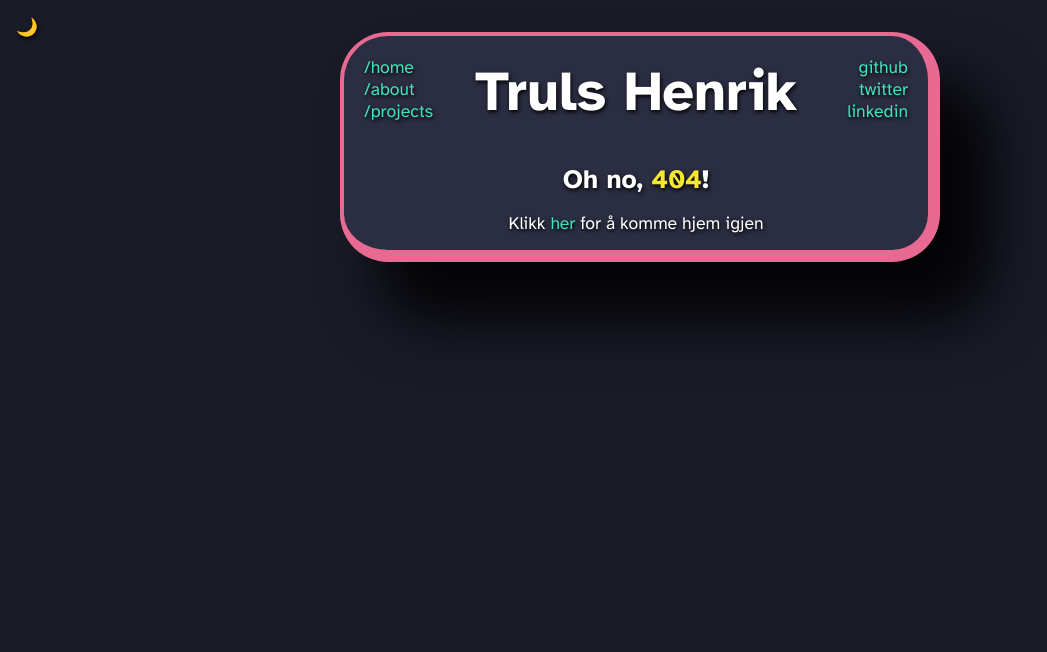
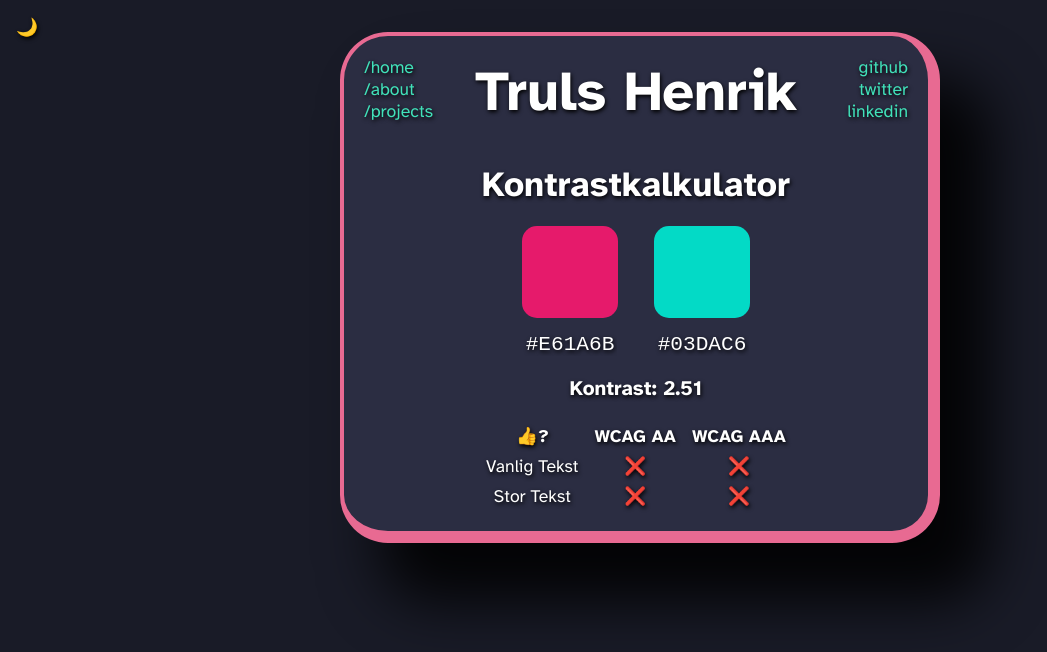
Before and after one commit to trulshj/heart, a React (Create React App) app: page /color-contrast in a window 1280 px wide. Before the commit this address had no page. Shown: the top 652 px of the page, without its empty margins (0-1047 px from the left). Built offline with nearby package versions, Linux system fonts and the light colour scheme.

Commit message:
add Color Contrast Calculator

```diff
--- a/src/App.js
+++ b/src/App.js
@@ -5,6 +5,7 @@ import Projects from "./pages/Projects";
 import NoPage from "./pages/NoPage";
 
 import { BrowserRouter, Routes, Route } from "react-router-dom";
+import ColorContrast from "./pages/ColorContrast";
 
 function App() {
     return (
@@ -15,6 +16,10 @@ function App() {
                         <Route index element={<Home />} />
                         <Route path="about" element={<About />} />
                         <Route path="projects" element={<Projects />} />
+                        <Route
+                            path="color-contrast"
+                            element={<ColorContrast />}
+                        />
                         <Route path="*" element={<NoPage />} />
                     </Route>
                 </Routes>
--- /dev/null
+++ b/src/pages/ColorContrast.js
@@ -0,0 +1,125 @@
+import { useState } from "react";
+import utilityStyles from "../styles/Utility.module.css";
+import styles from "../styles/ColorContrast.module.css";
+
+function ColorContrast() {
+    const [colorA, setColorA] = useState("#E61A6B");
+    const [colorB, setColorB] = useState("#03DAC6");
+    const [contrastRatio, setContrastRatio] = useState(
+        calculateContrastRatio(colorA, colorB)
+    );
+
+    function hexToSRGB(channelHex) {
+        const linearValue = parseInt(channelHex, 16) / 255;
+        if (linearValue <= 0.03928) {
+            return linearValue / 12.92;
+        }
+
+        return ((linearValue + 0.055) / 1.055) ** 2.4;
+    }
+
+    function calculateRelativeLuminance(colorHex) {
+        const R = hexToSRGB(colorHex.slice(1, 3));
+        const G = hexToSRGB(colorHex.slice(3, 5));
+        const B = hexToSRGB(colorHex.slice(5, 7));
+
+        return 0.2126 * R + 0.7152 * G + 0.0722 * B;
+    }
+
+    function calculateContrastRatio(a, b) {
+        const luminanceA = calculateRelativeLuminance(a) + 0.05;
+        const luminanceB = calculateRelativeLuminance(b) + 0.05;
+
+        return luminanceA > luminanceB
+            ? luminanceA / luminanceB
+            : luminanceB / luminanceA;
+    }
+
+    function updateContrast() {
+        setContrastRatio(calculateContrastRatio(colorA, colorB));
+    }
+
+    function updateColorA(e) {
+        setColorA(e.currentTarget.value);
+        updateContrast();
+    }
+
+    function updateColorB(e) {
+        setColorB(e.currentTarget.value);
+        updateContrast();
+    }
+
+    return (
+        <div className={utilityStyles.container}>
+            <h1>Kontrastkalkulator</h1>
+            <div>
+                <div className={styles.colorsWrapper}>
+                    <div className={styles.colorContainer}>
+                        <input
+                            type="color"
+                            name="colorA"
+                            id="colorA"
+                            value={colorA}
+                            onChange={updateColorA}
+                            className={styles.picker}
+                        />
+                        <input
+                            type="text"
+                            name="hexColorA"
+                            id="hexColorA"
+                            value={colorA}
+                            onChange={updateColorA}
+                            className={styles.hexInput}
+                        />
+                    </div>
+                    <div className={styles.colorContainer}>
+                        <input
+                            type="color"
+                            name="colorB"
+                            id="colorB"
+                            value={colorB}
+                            className={styles.picker}
+                            onChange={updateColorB}
+                        />
+                        <input
+                            type="text"
+                            name="hexColorA"
+                            id="hexColorA"
+                            value={colorB}
+                            onChange={updateColorB}
+                            className={styles.hexInput}
+                            maxLength={7}
+                        />
+                    </div>
+                </div>
+            </div>
+            <h3>
+                Kontrast: <span>{contrastRatio.toFixed(2)}</span>
+            </h3>
+
+            <table className={styles.table}>
+                <thead>
+                    <tr>
+                        <th>👍?</th>
+                        <th>WCAG AA</th>
+                        <th>WCAG AAA</th>
+                    </tr>
+                </thead>
+                <tbody>
+                    <tr>
+                        <td>Vanlig Tekst</td>
+                        <td>{contrastRatio >= 4.5 ? "✅" : "❌"}</td>
+                        <td>{contrastRatio >= 7.1 ? "✅" : "❌"}</td>
+                    </tr>
+                    <tr>
+                        <td>Stor Tekst</td>
+                        <td>{contrastRatio >= 3.1 ? "✅" : "❌"}</td>
+                        <td>{contrastRatio >= 4.5 ? "✅" : "❌"}</td>
+                    </tr>
+                </tbody>
+            </table>
+        </div>
+    );
+}
+
+export default ColorContrast;
--- /dev/null
+++ b/src/styles/ColorContrast.module.css
@@ -0,0 +1,60 @@
+.colorsWrapper {
+    display: flex;
+    justify-content: space-evenly;
+    gap: 2rem;
+}
+
+.colorContainer {
+    display: flex;
+    flex-direction: column;
+    align-items: center;
+}
+
+.colorContainer input {
+    cursor: pointer;
+}
+
+.picker {
+    -webkit-appearance: none;
+    -moz-appearance: none;
+    appearance: none;
+    width: 100px;
+    height: 100px;
+    background-color: transparent;
+    border: none;
+}
+.picker::-webkit-color-swatch {
+    border-radius: 15px;
+    border: none;
+}
+.picker::-moz-color-swatch {
+    border-radius: 15px;
+    border: none;
+}
+
+.hexInput {
+    margin-top: 0.4rem;
+    width: 100px;
+    font-family: monospace;
+    font-size: larger;
+    border-radius: 8px;
+    border: none;
+    background: transparent;
+    color: white;
+    text-shadow: black 1px 2px 4px;
+    padding: 0.2rem;
+    text-align: center;
+}
+
+.hexInput:hover {
+    color: var(--accent);
+}
+
+.table {
+    text-align: center;
+}
+
+.table {
+    border-collapse: separate;
+    border-spacing: 1rem 0.5rem;
+}
```
